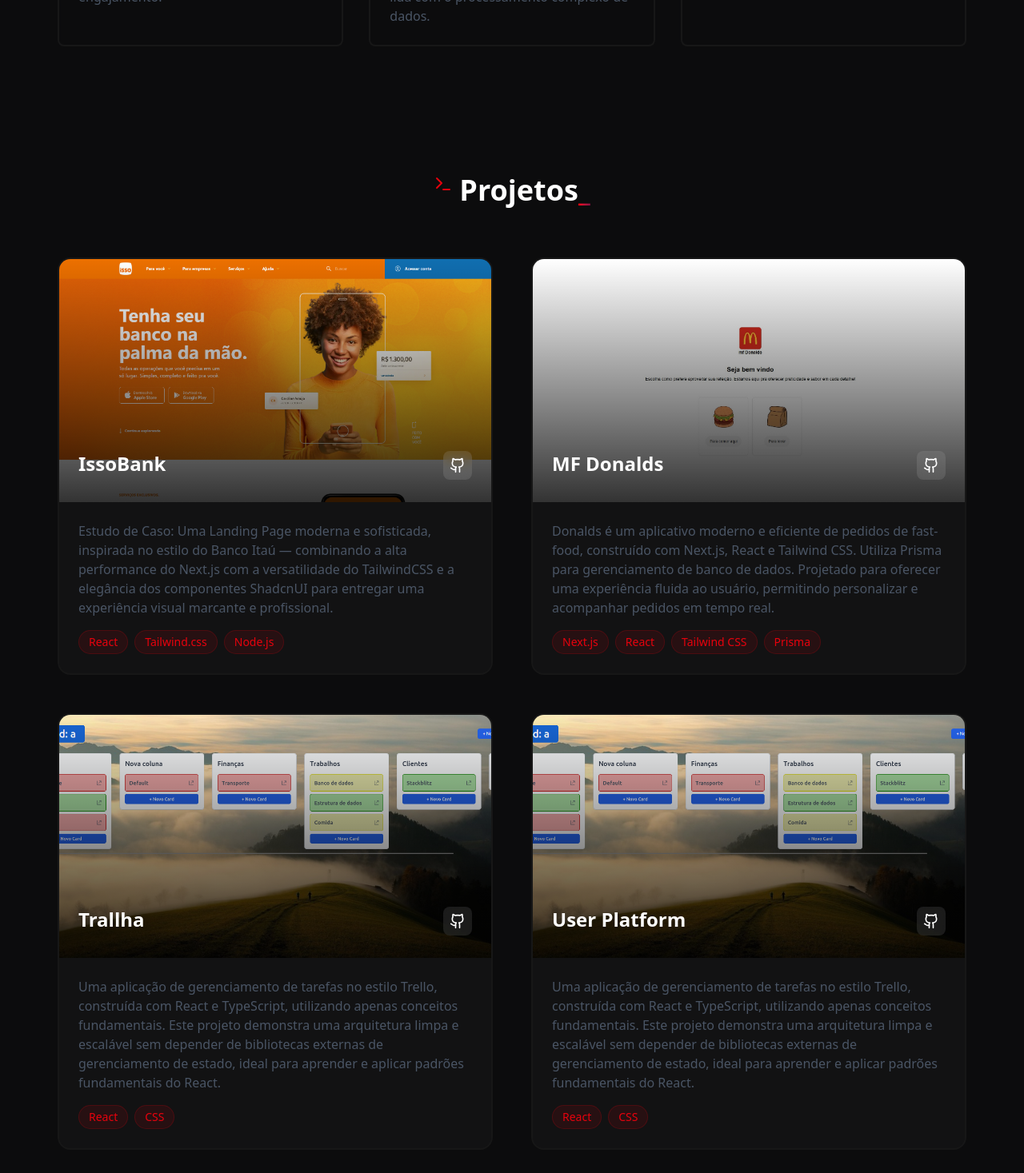
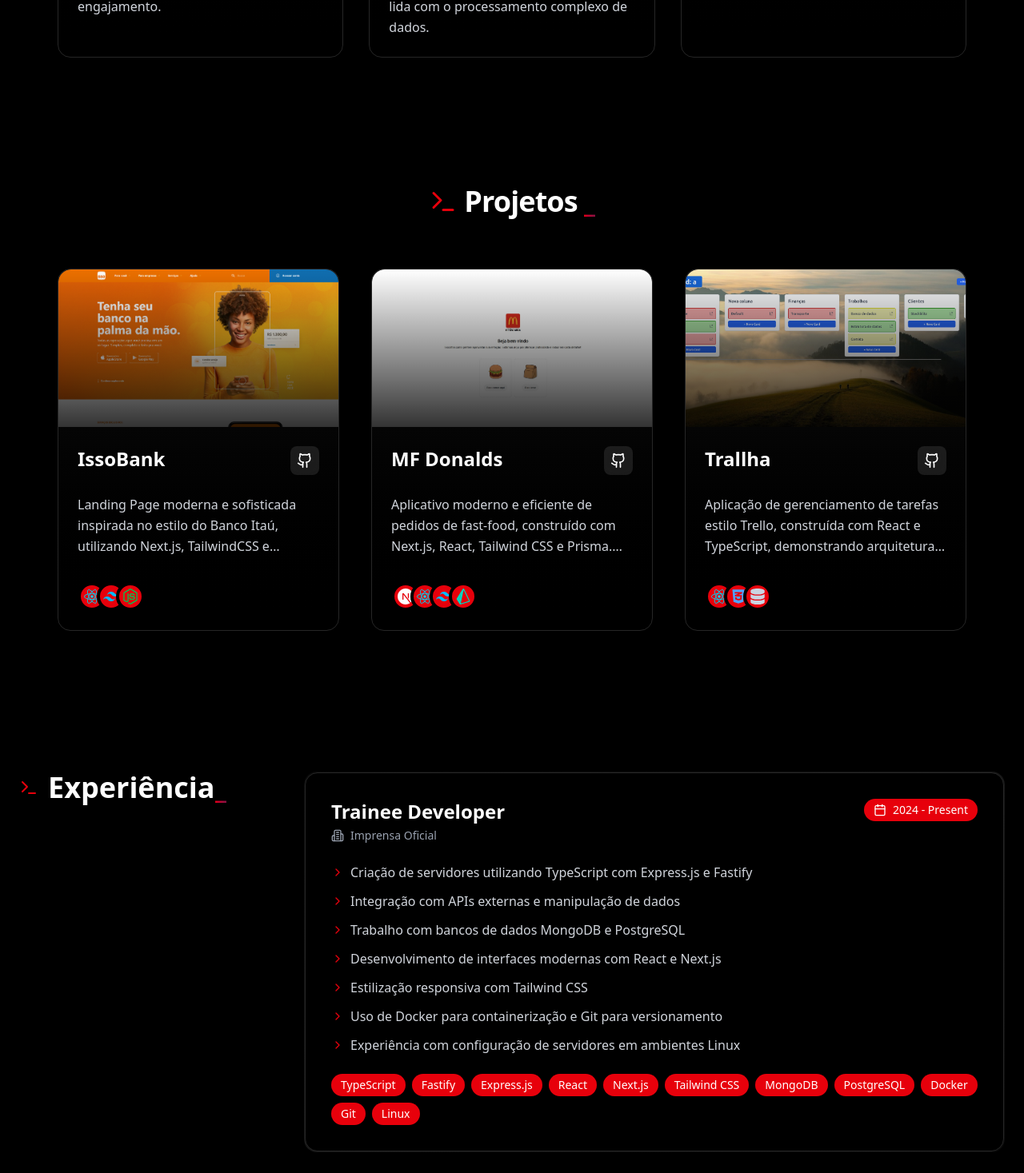
Before and after one commit to lopesmauro/portfolio, a React (Vite) app: page / in a window 1280 px wide. Shown: the part 1330-2797 px from the top of the page at 80% size. Built offline with nearby package versions, Linux system fonts and the light colour scheme.

Commit message:
mudando o visual

```diff
--- a/src/components/Contact.jsx
+++ b/src/components/Contact.jsx
@@ -14,7 +14,7 @@
 
   return (
     <>
-      <section id='contact' className="w-full bg-[#131314] py-20">
+      <section id='contact' className="w-full bg-black py-20">
         <div className="max-w-7xl mx-auto px-6 lg:px-12 flex flex-col md:flex-row items-start gap-12">
 
           {/* Conteúdo do título */}
--- a/src/components/Experience.jsx
+++ b/src/components/Experience.jsx
@@ -33,67 +33,62 @@
 
 const Experience = () => {
   return (
-    <div className="w-full bg-[#131314] py-20 relative overflow-hidden">
-      {/* Fundo com grid vermelho sutil */}
-      <div className="absolute inset-0 opacity-5">
-        <div
-          className="h-full w-full"
-          style={{
-            backgroundImage:
-              'linear-gradient(90deg, rgba(255, 0, 0, 0.15) 1px, transparent 1px), linear-gradient(rgba(255, 0, 0, 0.15) 1px, transparent 1px)',
-            backgroundSize: '24px 24px',
-          }}
-        />
-      </div>
-
-      {/* Container principal alinhado com Services e Projects */}
-      <div className="max-w-7xl mx-auto px-6 relative z-10 flex flex-col md:flex-row gap-12">
-        {/* Coluna do título */}
+    <section className="w-full bg-black py-24 px-6 relative overflow-hidden">
+      <div className="max-w-7xl mx-auto flex flex-col md:flex-row gap-16 relative z-10">
+        {/* Título */}
         <div className="md:w-1/4 flex items-start">
-          <div className="font-bold flex items-center text-4xl">
-            <Terminal className="mr-2 text-red-600" />
+          <div className="flex items-center text-4xl font-extrabold text-white">
+            <Terminal className="mr-3 text-red-600" />
             <h1>
               Experiência
-              <span className="bg-gradient-to-r from-[#FF0000] to-pink-900 bg-clip-text text-transparent">_</span>
+              <span className="bg-gradient-to-r from-red-600 to-pink-900 bg-clip-text text-transparent">_</span>
             </h1>
           </div>
         </div>
 
-        {/* Coluna dos cards */}
-        <div className="md:w-3/4 space-y-8">
+        {/* Cards */}
+        <div className="md:w-3/4 space-y-10">
           {experiences.map((exp, index) => (
-            <div key={index} className="relative group">
-              <div className="bg-[#0c0c0d] p-8 rounded-2xl backdrop-blur-sm border-2 border-neutral-900 hover:border-red-600 transform transition-all duration-500 group-hover:-translate-y-1 z-10 relative">
-                <div className="absolute inset-0 bg-gradient-to-tr from-red-600/10 to-transparent opacity-0 group-hover:opacity-100 transition-opacity duration-500" />
+            <div
+              key={index}
+              className="relative bg-gradient-to-br from-neutral-950 via-neutral-900 to-neutral-950 p-[1px] rounded-2xl group"
+            >
+              <div className="relative bg-black rounded-2xl p-8 transition-all duration-500 hover:-translate-y-1 hover:shadow-[0_0_25px_-5px_rgba(220,38,38,0.4)] border border-neutral-800">
+                {/* Gradiente leve no fundo */}
+                <div className="absolute inset-0 bg-gradient-to-t from-red-600/10 to-transparent opacity-0 group-hover:opacity-100 rounded-2xl transition-opacity duration-500" />
 
-                <div className="flex flex-wrap justify-between items-start gap-4 mb-6">
+                {/* Header */}
+                <div className="flex flex-wrap justify-between items-start gap-4 mb-6 relative z-10">
                   <div>
-                    <h3 className="text-xl sm:text-2xl font-bold mb-2">{exp.title}</h3>
-                    <div className="flex items-center gap-2 text-gray-400">
+                    <h3 className="text-xl sm:text-2xl font-semibold mb-1 text-white">{exp.title}</h3>
+                    <div className="flex items-center gap-2 text-gray-400 text-sm">
                       <Building2 size={16} />
                       <span>{exp.company}</span>
                     </div>
                   </div>
-                  <div className="flex items-center gap-2 text-red-600 bg-red-600/10 border border-red-600/20 px-4 py-2 rounded-full">
+                  {/* Badge de período minimalista */}
+                  <div className="flex items-center gap-2 text-sm text-white bg-red-600 px-3 py-1 rounded-full">
                     <Calendar size={16} />
                     <span>{exp.period}</span>
                   </div>
                 </div>
 
-                <ul className="space-y-3 mb-6 text-gray-600">
-                  {exp.description.map((desc, descIndex) => (
-                    <li key={descIndex} className="flex items-start gap-2">
+                {/* Descrição */}
+                <ul className="space-y-3 mb-6 text-gray-300 relative z-10">
+                  {exp.description.map((desc, i) => (
+                    <li key={i} className="flex items-start gap-2">
                       <ChevronRight size={16} className="mt-1 text-red-600" />
                       <span>{desc}</span>
                     </li>
                   ))}
                 </ul>
 
-                <div className="flex flex-wrap gap-2">
-                  {exp.tech.map((tech, techIndex) => (
+                {/* Tecnologias minimalistas */}
+                <div className="flex flex-wrap gap-2 relative z-10">
+                  {exp.tech.map((tech, i) => (
                     <span
-                      key={techIndex}
-                      className="px-3 py-1 text-sm rounded-full bg-red-600/10 text-red-600 border border-red-600/20"
+                      key={i}
+                      className="px-3 py-1 text-sm text-white bg-red-600 rounded-full"
                     >
                       {tech}
                     </span>
@@ -104,7 +99,7 @@
           ))}
         </div>
       </div>
-    </div>
+    </section>
   )
 }
 
--- a/src/components/Footer.jsx
+++ b/src/components/Footer.jsx
@@ -7,7 +7,7 @@
   }
 
   return (
-    <footer className="text-white py-10 flex justify-center items-center flex-col">
+    <footer className="bg-black text-white py-10 flex justify-center items-center flex-col">
       <div className='border-t border-neutral-900 w-full mb-12' style={shadowOnIcons}/>
         <div className="flex gap-5 justify-center items-center md:text-left mb-4 md:mb-0">
           <img src={logo} alt="logo" className="w-14 h-14" />
--- a/src/components/Projects.jsx
+++ b/src/components/Projects.jsx
@@ -1,81 +1,86 @@
-import React from 'react';
-import { ExternalLink, Github, Terminal } from 'lucide-react'
+import React from "react";
+import { ExternalLink, Github, Terminal } from "lucide-react";
+import { FaReact, FaNodeJs, FaCss3Alt, FaDatabase } from "react-icons/fa";
+import { SiNextdotjs, SiTailwindcss, SiPrisma } from "react-icons/si";
 
 const projects = [
   {
     title: "IssoBank",
-    description: "Estudo de Caso: Uma Landing Page moderna e sofisticada, inspirada no estilo do Banco Itaú — combinando a alta performance do Next.js com a versatilidade do TailwindCSS e a elegância dos componentes ShadcnUI para entregar uma experiência visual marcante e profissional.",
-    tech: ["React", "Tailwind.css", "Node.js"],
+    description:
+      "Landing Page moderna e sofisticada inspirada no estilo do Banco Itaú, utilizando Next.js, TailwindCSS e ShadcnUI para entregar uma experiência visual marcante e profissional.",
     github: "https://github.com/lopesmauro/isso-landing-page",
     image: "./isso.png",
+    tech: [
+      { icon: FaReact, color: "text-cyan-400" },
+      { icon: SiTailwindcss, color: "text-sky-400" },
+      { icon: FaNodeJs, color: "text-green-500" },
+    ],
   },
   {
     title: "MF Donalds",
-    description: "Donalds é um aplicativo moderno e eficiente de pedidos de fast-food, construído com Next.js, React e Tailwind CSS. Utiliza Prisma para gerenciamento de banco de dados. Projetado para oferecer uma experiência fluida ao usuário, permitindo personalizar e acompanhar pedidos em tempo real.",
-    tech: ["Next.js", "React", "Tailwind CSS", "Prisma"],
+    description:
+      "Aplicativo moderno e eficiente de pedidos de fast-food, construído com Next.js, React, Tailwind CSS e Prisma. Oferece personalização e acompanhamento de pedidos em tempo real.",
     github: "https://github.com/seu-usuario/donalds",
     image: "./mf-donalds.jpg",
+    tech: [
+      { icon: SiNextdotjs, color: "text-white" },
+      { icon: FaReact, color: "text-cyan-400" },
+      { icon: SiTailwindcss, color: "text-sky-400" },
+      { icon: SiPrisma, color: "text-teal-400" },
+    ],
   },
   {
     title: "Trallha",
-    description: "Uma aplicação de gerenciamento de tarefas no estilo Trello, construída com React e TypeScript, utilizando apenas conceitos fundamentais. Este projeto demonstra uma arquitetura limpa e escalável sem depender de bibliotecas externas de gerenciamento de estado, ideal para aprender e aplicar padrões fundamentais do React.",
-    tech: ["React", "CSS"],
+    description:
+      "Aplicação de gerenciamento de tarefas estilo Trello, construída com React e TypeScript, demonstrando arquitetura limpa e escalável sem libs externas de estado.",
     github: "https://github.com/lopesmauro/trallha",
     image: "./trallha.png",
+    tech: [
+      { icon: FaReact, color: "text-cyan-400" },
+      { icon: FaCss3Alt, color: "text-blue-400" },
+      { icon: FaDatabase, color: "text-slate-300" },
+    ],
   },
-  {
-    title: "User Platform",
-    description: "Uma aplicação de gerenciamento de tarefas no estilo Trello, construída com React e TypeScript, utilizando apenas conceitos fundamentais. Este projeto demonstra uma arquitetura limpa e escalável sem depender de bibliotecas externas de gerenciamento de estado, ideal para aprender e aplicar padrões fundamentais do React.",
-    tech: ["React", "CSS"],
-    github: "https://github.com/lopesmauro/trallha",
-    image: "./trallha.png",
-  },
-  {
-    title: "PayCoffee",
-    description: "Uma aplicação de gerenciamento de tarefas no estilo Trello, construída com React e TypeScript, utilizando apenas conceitos fundamentais. Este projeto demonstra uma arquitetura limpa e escalável sem depender de bibliotecas externas de gerenciamento de estado, ideal para aprender e aplicar padrões fundamentais do React.",
-    tech: ["React", "CSS"],
-    github: "https://github.com/lopesmauro/trallha",
-    image: "./trallha.png",
-  },
-  {
-    title: "PizzaShop",
-    description: "Uma aplicação de gerenciamento de tarefas no estilo Trello, construída com React e TypeScript, utilizando apenas conceitos fundamentais. Este projeto demonstra uma arquitetura limpa e escalável sem depender de bibliotecas externas de gerenciamento de estado, ideal para aprender e aplicar padrões fundamentais do React.",
-    tech: ["React", "CSS"],
-    github: "https://github.com/lopesmauro/trallha",
-    image: "./trallha.png",
-  },
-]
+];
 
 const Projects = () => {
   return (
-    <div className="w-full px-4 lg:px-12 py-20 relative overflow-hidden">
-      <div className="max-w-7xl mx-auto px-6 relative z-10">
-        <div className="font-bold flex justify-center text-4xl mb-16">
-          <Terminal className="mr-2 text-red-600" />
-          <h1>
+    <div className="w-full bg-black py-20 px-4 lg:px-12">
+      <div className="max-w-7xl mx-auto px-6">
+        {/* Título */}
+        <div className="font-bold flex justify-center items-center text-4xl mb-16 tracking-tight">
+          <Terminal className="mr-2 text-red-600 size-9" />
+          <h1 className="flex items-center gap-2">
             Projetos
-            <span className="bg-gradient-to-r from-[#FF0000] to-pink-900 bg-clip-text text-transparent">_</span>
+            <span className="bg-gradient-to-r from-red-600 to-pink-900 bg-clip-text text-transparent">_</span>
           </h1>
         </div>
 
-        <div className="grid grid-cols-1 sm:grid-cols-2 lg:grid-cols-2 gap-12">
+        {/* Grid */}
+        <div className="grid grid-cols-1 sm:grid-cols-2 lg:grid-cols-3 gap-10">
           {projects.map((project, index) => (
             <div
               key={index}
-              className="group relative bg-zinc-900/50 border-2 border-neutral-900  hover:border-red-600 rounded-2xl overflow-hidden transform transition-all duration-700 hover:-translate-y-2"
+              className="group relative bg-gradient-to-b from-neutral-900 to-black border border-neutral-800 rounded-2xl transition-all duration-700 hover:border-red-600 hover:shadow-[0_0_25px_-5px_rgba(220,38,38,0.6)] overflow-hidden"
             >
-              <div className="absolute inset-0 bg-gradient-to-br from-red-600/20 to-transparent opacity-0 group-hover:opacity-100 transition-opacity duration-500" />
+              {/* Gradiente hover */}
+              <div className="absolute inset-0 bg-gradient-to-tr from-red-600/15 to-transparent opacity-0 group-hover:opacity-100 transition-opacity duration-500 rounded-2xl" />
 
-              <div className="relative aspect-video overflow-hidden">
+              {/* Imagem */}
+              <div className="relative aspect-video overflow-hidden rounded-t-2xl">
                 <img
                   src={project.image}
                   alt={project.title}
                   className="w-full h-full object-cover transform group-hover:scale-110 transition-transform duration-700"
                 />
                 <div className="absolute inset-0 bg-gradient-to-t from-black/80 via-black/40 to-transparent" />
-                <div className="absolute bottom-0 left-0 right-0 p-6">
-                  <div className="flex justify-between items-start">
-                    <h3 className="text-xl sm:text-2xl font-bold text-white mb-2">{project.title}</h3>
+              </div>
+
+              {/* Conteúdo */}
+              <div className="p-6 flex flex-col gap-4">
+                {/* Título e links */}
+                <div className="flex justify-between items-start mb-2">
+                  <h3 className="text-xl sm:text-2xl font-bold text-white">{project.title}</h3>
                   <div className="flex gap-3">
                     <a
                       href={project.github}
@@ -97,30 +102,32 @@
                     )}
                   </div>
                 </div>
+
+                {/* Descrição */}
+                <p className="text-gray-300 text-sm sm:text-base leading-relaxed line-clamp-3">{project.description}</p>
+
+                {/* Tecnologias */}
+                <div className="flex mt-4">
+                  {project.tech.map((tech, i) => {
+                    const IconComponent = tech.icon;
+                    return (
+                      <div
+                        key={i}
+                        className={`w-9 h-9 ${i !== 0 ? '-ml-3' : ''} flex items-center justify-center rounded-full border-4 border-black bg-red-600  backdrop-blur-sm`}
+                      >
+                        <IconComponent className={tech.color} size={20} />
                       </div>
+                    );
+                  })}
                 </div>
 
-              <div className="p-6">
-                <p className="text-gray-600 text-sm sm:text-base">
-                  {project.description}
-                </p>
-                <div className="flex flex-wrap gap-2 mt-4">
-                  {project.tech.map((tech, techIndex) => (
-                    <span
-                      key={techIndex}
-                      className="px-3 py-1 text-sm rounded-full bg-red-600/10 text-red-600 border border-red-600/20"
-                    >
-                      {tech}
-                    </span>
-                  ))}
-                </div>
               </div>
             </div>
           ))}
         </div>
       </div>
     </div>
-  )
-}
+  );
+};
 
 export default Projects;
--- a/src/components/Services.jsx
+++ b/src/components/Services.jsx
@@ -28,26 +28,30 @@
 
 const Services = () => {
   return (
-    <div className="w-full bg-secondary py-20 px-4 lg:px-12 relative overflow-hidden">
+    <div className="w-full bg-black py-20 px-4 lg:px-12 relative overflow-hidden">
       <div className="max-w-7xl mx-auto px-6 relative z-10">
-        <div className="font-bold flex justify-center text-4xl mb-16">
-          <Terminal className="mr-2 text-red-600" />
+        {/* Título da seção */}
+        <div className="font-bold flex justify-center items-center text-4xl mb-16 tracking-tight">
+          <Terminal className="mr-2 text-red-600 size-9" />
           <h1>
             Serviços
-            <span className="bg-gradient-to-r from-[#FF0000] to-pink-900 bg-clip-text text-transparent">_</span>
+            <span className="bg-gradient-to-r from-red-600 to-pink-900 bg-clip-text text-transparent">_</span>
           </h1>
         </div>
 
+        {/* Cards */}
         <div className="grid grid-cols-1 sm:grid-cols-2 md:grid-cols-3 gap-8">
           {services.map((service, index) => (
             <div
               key={index}
-              className="group relative bg-primary p-6 rounded-lg border-2 border-neutral-900 hover:border-red-600 transition-all duration-700"
+              className="group relative bg-gradient-to-b from-neutral-900 to-black p-6 rounded-2xl border border-neutral-800 hover:border-red-600 hover:shadow-[0_0_25px_-5px_rgba(220,38,38,0.6)] transition-all duration-700"
             >
+              {/* Efeito de luz no hover */}
               <div className="absolute inset-0 bg-gradient-to-tr from-red-600/15 to-transparent opacity-0 group-hover:opacity-100 transition-opacity duration-500" />
+
               <div className="py-5">{service.icon}</div>
               <h2 className="text-xl sm:text-2xl font-bold mb-2">{service.title}</h2>
-              <p className="text-gray-600 text-sm sm:text-base">{service.description}</p>
+              <p className="text-gray-300 text-sm sm:text-base leading-relaxed">{service.description}</p>
             </div>
           ))}
         </div>
```
Lines whose indentation alone changed are shown as unchanged.
